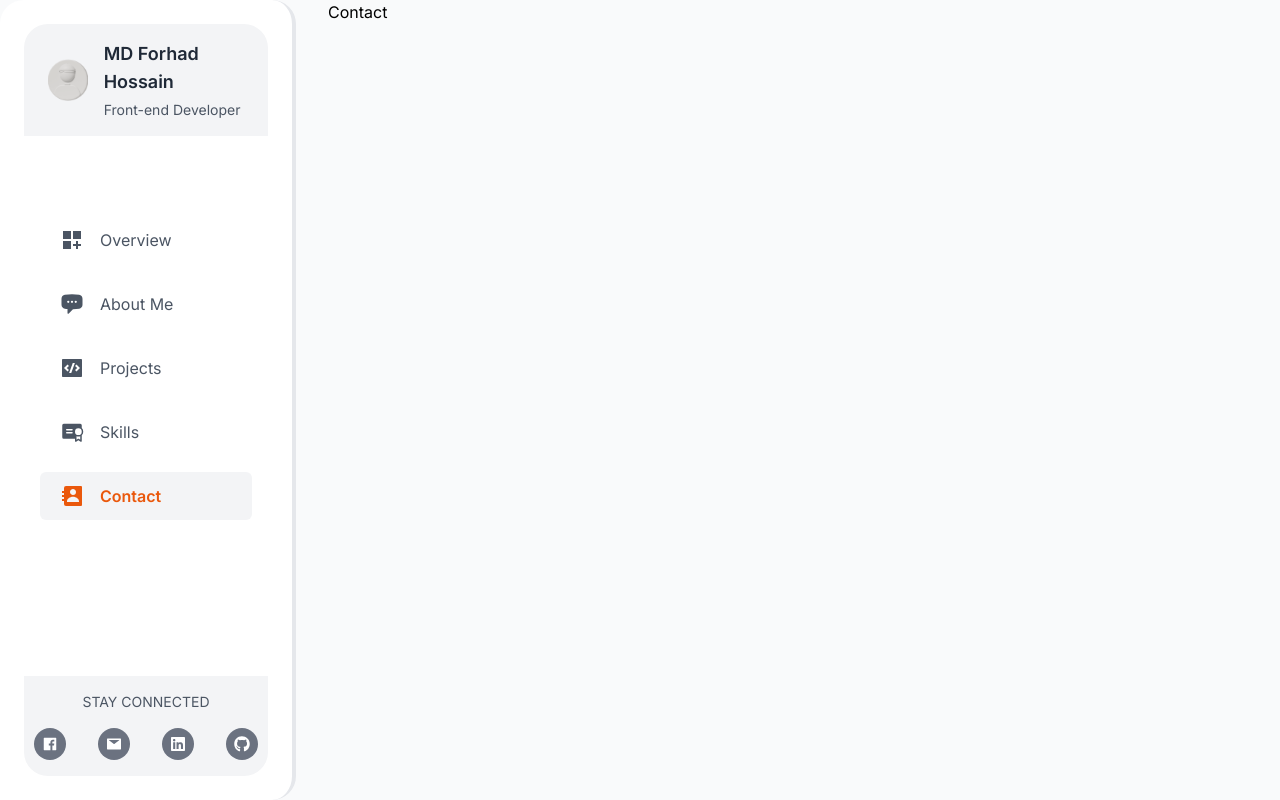
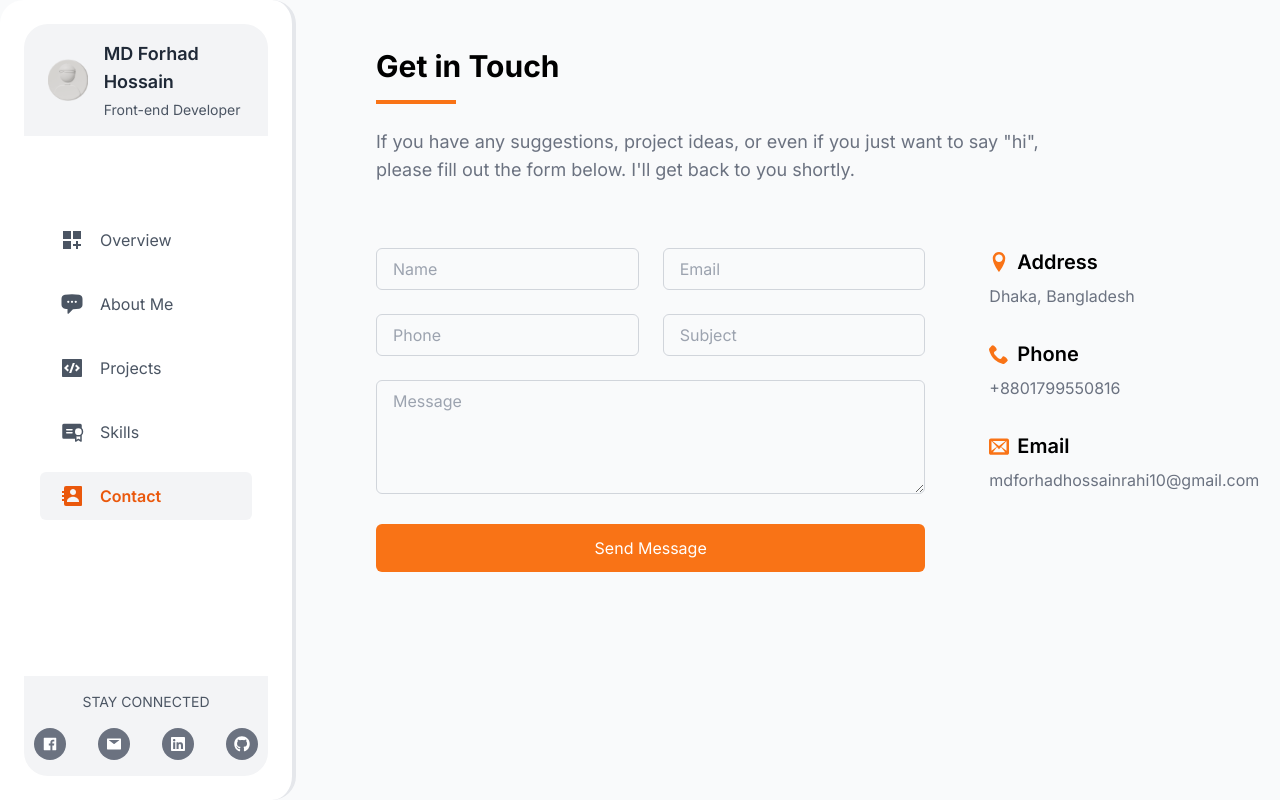
Before and after one commit to MdRahi99/FHR-PORTFOLIO, a Next.js app: page /contact in a window 1280 px wide. Built offline with nearby package versions, Linux system fonts and the light colour scheme.

Commit message:
create contact page

```diff
--- /dev/null
+++ b/app/components/Contact/Contact.jsx
@@ -0,0 +1,102 @@
+'use client'
+/* eslint-disable react/no-unescaped-entities */
+import React from "react";
+import { useForm } from "react-hook-form";
+import { ImLocation, ImPhone, ImEnvelop } from "react-icons/im";
+
+const Contact = () => {
+    const { register, handleSubmit, formState: { errors } } = useForm();
+
+    const onSubmit = (data) => {
+        console.log(data);
+    };
+
+    return (
+        <div className="min-h-screen px-4 lg:px-12 py-12 flex flex-col">
+            <div className="mb-16">
+                <h1 className="text-2xl lg:text-3xl font-bold mb-4">Get in Touch</h1>
+                <div className="w-20 h-1 bg-orange-500 mb-6"></div>
+                <p className="text-gray-500 text-lg max-w-2xl">
+                    If you have any suggestions, project ideas, or even if you just want to say "hi",
+                    please fill out the form below. I'll get back to you shortly.
+                </p>
+            </div>
+
+            <div className="grid lg:grid-cols-3 gap-16">
+                <form onSubmit={handleSubmit(onSubmit)} className="space-y-6 col-span-2">
+                    <div className="grid lg:grid-cols-2 gap-6">
+                        <input
+                            {...register("name", { required: "Name is required" })}
+                            type="text"
+                            placeholder="Name"
+                            className="bg-gray-50 border border-gray-300 rounded-md px-4 py-2 w-full focus:outline-none focus:border-orange-500 transition duration-300"
+                        />
+                        <input
+                            {...register("email", {
+                                required: "Email is required",
+                                pattern: {
+                                    value: /^[A-Z0-9._%+-]+@[A-Z0-9.-]+\.[A-Z]{2,}$/i,
+                                    message: "Invalid email address"
+                                }
+                            })}
+                            type="email"
+                            placeholder="Email"
+                            className="bg-gray-50 border border-gray-300 rounded-md px-4 py-2 w-full focus:outline-none focus:border-orange-500 transition duration-300"
+                        />
+                        <input
+                            {...register("phone")}
+                            type="tel"
+                            placeholder="Phone"
+                            className="bg-gray-50 border border-gray-300 rounded-md px-4 py-2 w-full focus:outline-none focus:border-orange-500 transition duration-300"
+                        />
+                        <input
+                            {...register("subject", { required: "Subject is required" })}
+                            type="text"
+                            placeholder="Subject"
+                            className="bg-gray-50 border border-gray-300 rounded-md px-4 py-2 w-full focus:outline-none focus:border-orange-500 transition duration-300"
+                        />
+                    </div>
+                    <textarea
+                        {...register("message", { required: "Message is required" })}
+                        placeholder="Message"
+                        rows="4"
+                        className="bg-gray-50 border border-gray-300 rounded-md px-4 py-2 w-full focus:outline-none focus:border-orange-500 transition duration-300"
+                    ></textarea>
+                    <div className="flex items-center justify-center">
+                        <button
+                            type="submit"
+                            className="bg-orange-500 text-white px-6 py-3 rounded-md hover:bg-orange-400 transition duration-300 ease-in-out w-full"
+                        >
+                            Send Message
+                        </button>
+                    </div>
+                </form>
+
+                <div className="space-y-8 col-span-1">
+                    <div>
+                        <h3 className="flex items-center text-xl font-semibold mb-2">
+                            <ImLocation className="mr-2 text-orange-500" /> Address
+                        </h3>
+                        <p className="text-gray-500">Dhaka, Bangladesh</p>
+                    </div>
+                    <div>
+                        <h3 className="flex items-center text-xl font-semibold mb-2">
+                            <ImPhone className="mr-2 text-orange-500" /> Phone
+                        </h3>
+                        <p className="text-gray-500">+8801799550816</p>
+                    </div>
+                    <div>
+                        <h3 className="flex items-center text-xl font-semibold mb-2">
+                            <ImEnvelop className="mr-2 text-orange-500" /> Email
+                        </h3>
+                        <a href="mailto:mdforhadhossainrahi10@gmail.com" className="text-gray-500 hover:text-orange-500 transition duration-300">
+                            mdforhadhossainrahi10@gmail.com
+                        </a>
+                    </div>
+                </div>
+            </div>
+        </div>
+    );
+};
+
+export default Contact;
--- a/app/components/Overview/Overview.jsx
+++ b/app/components/Overview/Overview.jsx
@@ -9,7 +9,11 @@ import { ImProfile } from "react-icons/im";
 
 const Overview = () => {
   return (
-    <div className="overview_bg lg:h-screen opacity-75 px-4 lg:px-12 flex flex-col justify-center gap-8 py-4 lg:py-12">
+    <div className="min-h-screen opacity-75 px-4 lg:px-12 flex flex-col gap-8 py-4 lg:py-12">
+      <div>
+        <h1 className="text-2xl lg:text-3xl font-bold mb-4">Overview</h1>
+        <div className="w-20 h-1 bg-orange-500 mb-6"></div>
+      </div>
       <div className="flex items-center justify-center hover:scale-105 transition-transform duration-300 ease-in-out">
         <Image
           src={profile}
@@ -39,18 +43,25 @@ const Overview = () => {
             )
           </span>
         </h1>
-        <p className="text-gray-700 text-sm lg:text-lg leading-8 lg:px-20 text-justify">
+        <p className="text-gray-700 text-sm lg:text-lg leading-8 text-justify">
           Front-end developer with 2+ years of experience in creating dynamic web solutions. Skilled in ReactJS, Next.js, and Tailwind CSS. I focus on crafting pixel-perfect, responsive designs and building robust backend applications with Node.js and Express.js. Let's create something amazing together! Reach out to me.
         </p>
       </div>
 
-      <div className="flex gap-2 justify-end lg:px-20">
+      <div className="flex justify-center gap-3 mb-4 mt-0 lg:mb-0 lg:mt-4">
         <Link
           href="/about"
-          className="flex items-center justify-center px-6 py-2 rounded-lg border-2 border-orange-500 text-orange-500 hover:bg-orange-500 hover:text-white transition-all duration-300 ease-in-out"
+          className="flex w-full lg:w-1/5 items-center justify-center px-6 py-2 rounded-lg border-2 border-orange-500 text-orange-500 hover:bg-orange-500 hover:text-white transition-all duration-300 ease-in-out"
         >
           <ImProfile className="text-xl mr-2" />
           <span className="font-medium">Explore</span>
+        </Link>
+        <Link
+          href="/contact"
+          className="flex w-full lg:w-1/5 items-center justify-center px-6 py-2 rounded-lg border-2 border-orange-500 hover:text-orange-500 hover:bg-gray-50 bg-orange-500 text-white transition-all duration-300 ease-in-out"
+        >
+          <ImProfile className="text-xl mr-2" />
+          <span className="font-medium">Contact</span>
         </Link>
       </div>
     </div>
--- a/app/contact/page.js
+++ b/app/contact/page.js
@@ -1,11 +1,12 @@
 import React from 'react';
+import Contact from '../components/Contact/Contact';
 
-const Contact = () => {
+const page = () => {
     return (
         <div>
-            Contact
+            <Contact />
         </div>
     );
 };
 
-export default Contact;
+export default page;
--- a/app/layout.js
+++ b/app/layout.js
@@ -23,7 +23,7 @@ export default function RootLayout({ children }) {
             <div className="hidden lg:block col-span-12 lg:col-span-3 order-2 lg:order-1">
               <Sidebar />
             </div>
-            <div className="col-span-12 lg:col-span-9 order-1 lg:order-2">
+            <div className="col-span-12 lg:col-span-9 order-1 lg:order-2 pb-16 lg:pb-0">
               {children}
             </div>
           </div>
--- a/package.json
+++ b/package.json
@@ -13,6 +13,7 @@
     "next": "14.2.4",
     "react": "^18",
     "react-dom": "^18",
+    "react-hook-form": "^7.52.0",
     "react-icons": "^5.2.1",
     "react-type-animation": "^3.2.0"
   },
```
Also changed, not shown: 1 other file (tests, documents, lock files or other folders).
